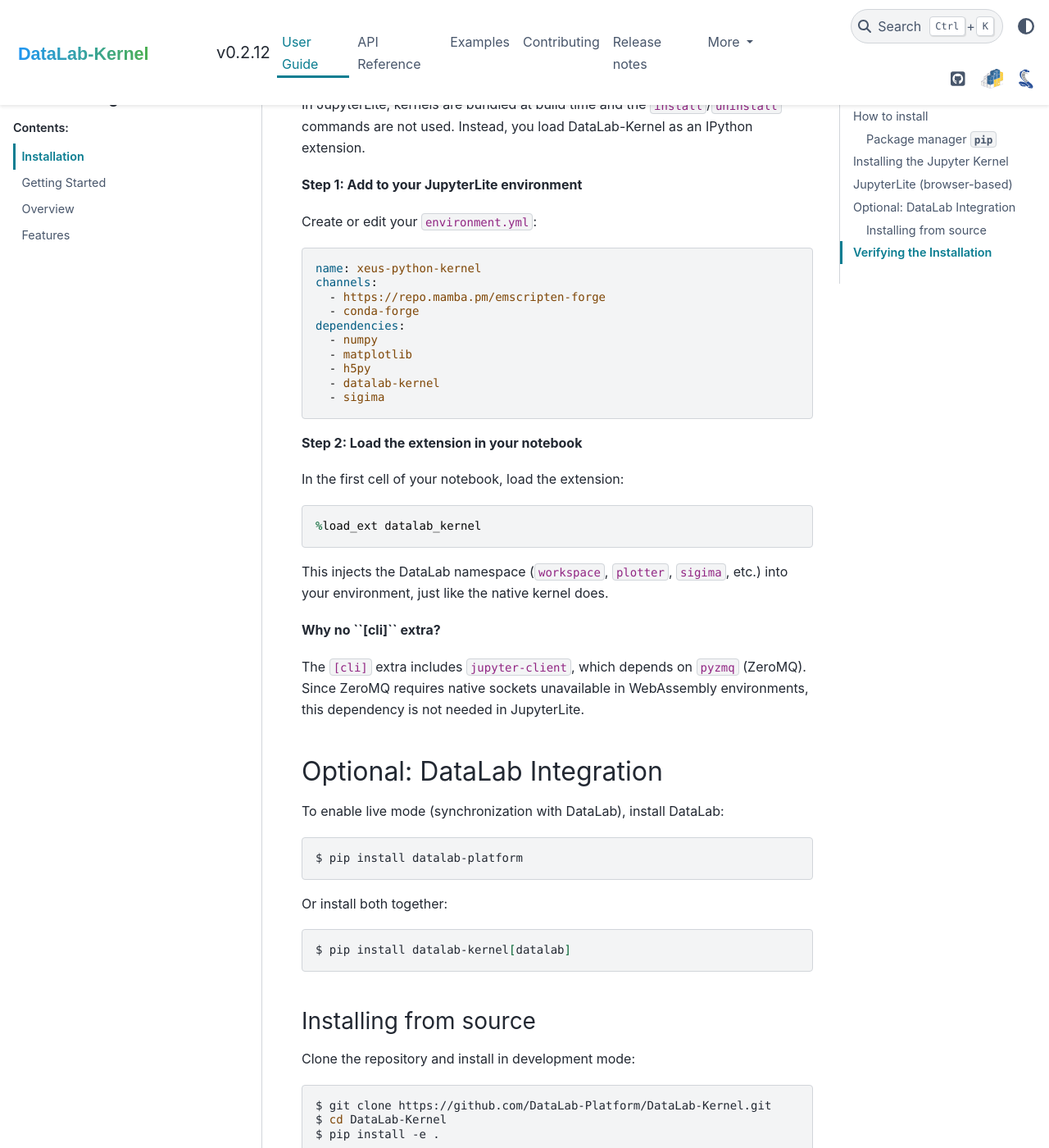
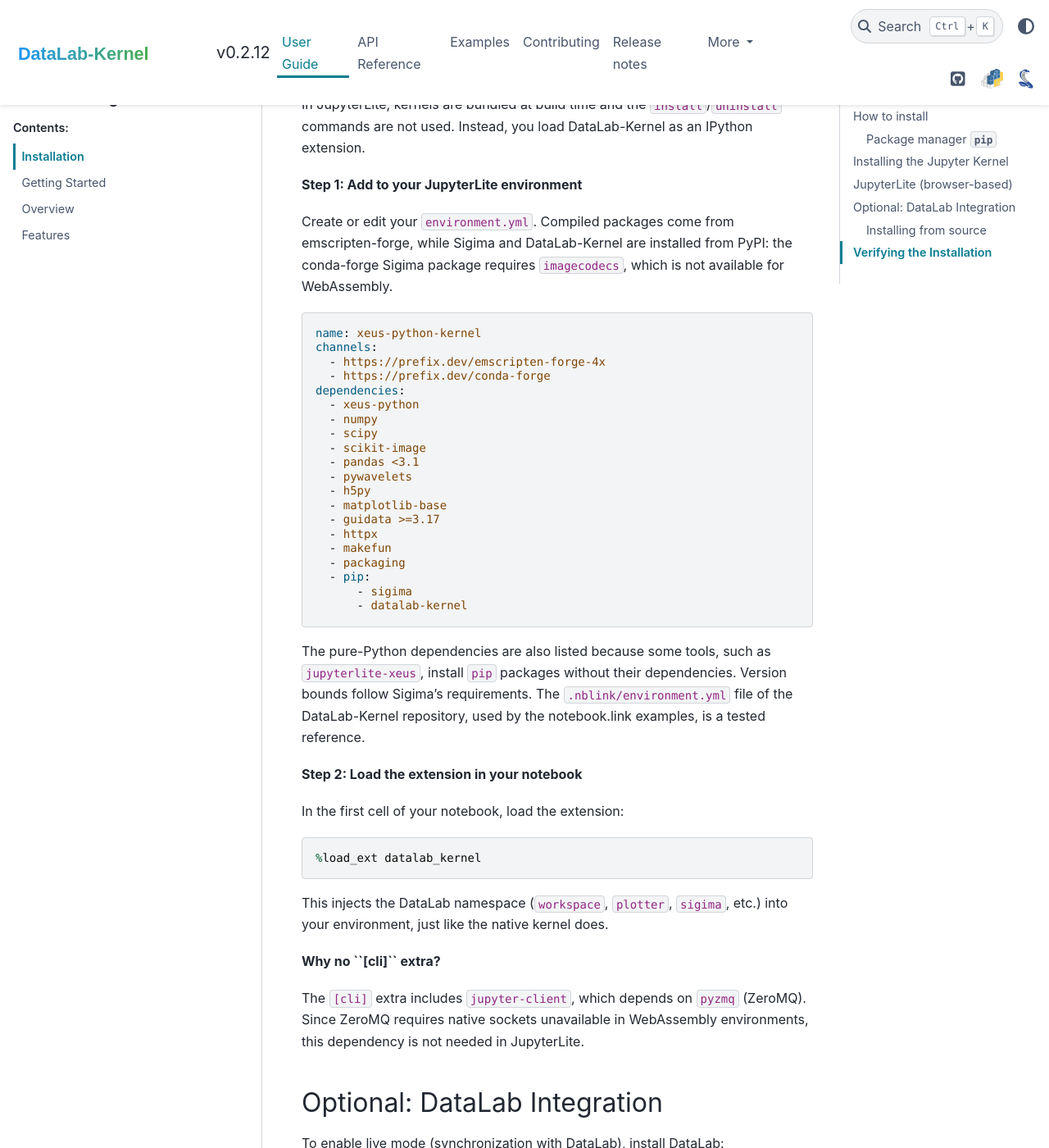
Before and after one commit to DataLab-Platform/DataLab-Kernel, a Sphinx documentation site: the page built from doc/user_guide/installation.rst, in a window 1280 px wide and 1400 px high, scrolled down 1255 px. Shown: the whole window at 82% size. Built offline with Sphinx 7.4.7 and the PyData theme 0.15.4, drawn with Linux system fonts in a browser that asks for light colours.

Commit message:
chore(release): release DataLab-Kernel 0.2.12
Assisted-by: Claude Opus 5.5

```diff
--- a/doc/user_guide/installation.rst
+++ b/doc/user_guide/installation.rst
@@ -59,20 +59,39 @@ commands are not used. Instead, you load DataLab-Kernel as an IPython extension.
 
 **Step 1: Add to your JupyterLite environment**
 
-Create or edit your ``environment.yml``:
+Create or edit your ``environment.yml``. Compiled packages come from
+emscripten-forge, while Sigima and DataLab-Kernel are installed from PyPI:
+the conda-forge Sigima package requires ``imagecodecs``, which is not
+available for WebAssembly.
 
 .. code-block:: yaml
 
     name: xeus-python-kernel
     channels:
-      - https://repo.mamba.pm/emscripten-forge
-      - conda-forge
+      - https://prefix.dev/emscripten-forge-4x
+      - https://prefix.dev/conda-forge
     dependencies:
+      - xeus-python
       - numpy
-      - matplotlib
+      - scipy
+      - scikit-image
+      - pandas <3.1
+      - pywavelets
       - h5py
-      - datalab-kernel
-      - sigima
+      - matplotlib-base
+      - guidata >=3.17
+      - httpx
+      - makefun
+      - packaging
+      - pip:
+          - sigima
+          - datalab-kernel
+
+The pure-Python dependencies are also listed because some tools, such as
+``jupyterlite-xeus``, install ``pip`` packages without their dependencies.
+Version bounds follow Sigima's requirements. The ``.nblink/environment.yml``
+file of the DataLab-Kernel repository, used by the notebook.link examples, is a
+tested reference.
 
 **Step 2: Load the extension in your notebook**
 
```
Also changed, not shown: README.md (+19 -5 lines), doc/release_notes/release_0.02.md (+11 -2 lines).
